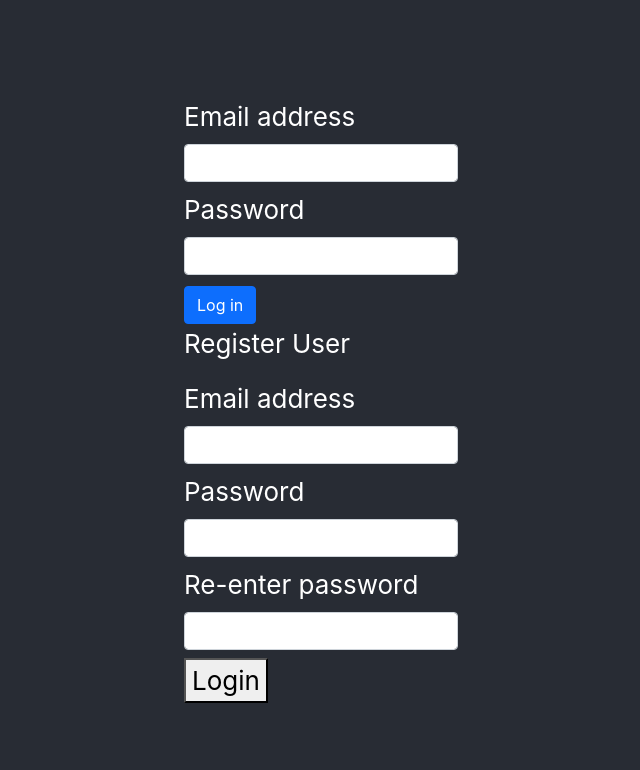
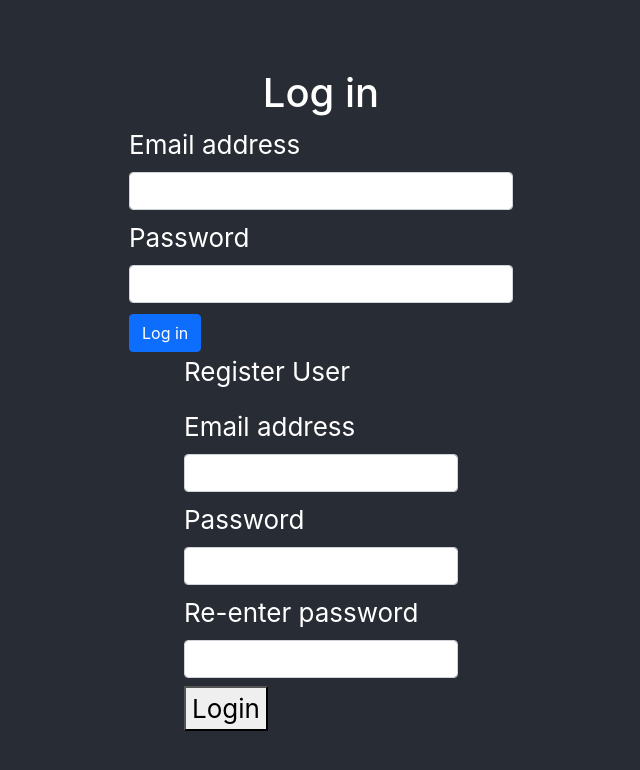
Before and after one commit to apinanyogaratnam/companion-client, a React (Create React App) app: page / in a window 1280 px wide. Shown: the top 770 px of the page, without its empty margins (319-959 px from the left). Built offline with nearby package versions, Linux system fonts and the light colour scheme.

Commit message:
Further update login

```diff
--- a/src/App.css
+++ b/src/App.css
@@ -14,14 +14,27 @@
   color: #61dafb;
 }
 
-.width-full {
+.width-100 {
   width: 100%;
 }
-
+.width-90 {
+  width: 90%;
+}
+.width-80 {
+  width: 80%;
+}
 .width-70 {
   width: 70%;
 }
-
+.width-60 {
+  width: 60%;
+}
 .width-50 {
-  width: 70%;
+  width: 50%;
 }
+.width-40 {
+  width: 40%;
+}
+.width-30 {
+  width: 30%;
+}
--- a/src/Auth/Fields.js
+++ b/src/Auth/Fields.js
@@ -13,7 +13,7 @@ export function PasswordField(props) {
   return (
     <Form.Group className='mb-2' controlId='formPassword'>
       <Form.Label>Password</Form.Label>
-      <Form.Control type='text' placeholder=''/>
+      <Form.Control type='password' placeholder=''/>
     </Form.Group>
   );
 }
--- a/src/Login.js
+++ b/src/Login.js
@@ -6,13 +6,25 @@ import Button from 'react-bootstrap/Button';
 import { UsernameField, PasswordField } from './Auth/Fields';
 
 export default function Login(props) {
-  return (
-    <Form className='w'>
+  async function handleSubmit(event) {
+    event.preventDefault();
+    const form = event.target;
+    const username = form.elements.formUsername.value;
+    const password = form.elements.formPassword.value;
+    const response = await fetch(props.apiURL, {
+      method: 'POST',
+      headers: ''
+    });
+  }
+
+  return <>
+    <h1>Log in</h1>
+    <Form className='width-30' onSubmit={handleSubmit}>
       <UsernameField/>
       <PasswordField/>
       <Button variant="primary" type="submit">
         Log in
       </Button>
     </Form>
-  );
+  </>;
 }
```
